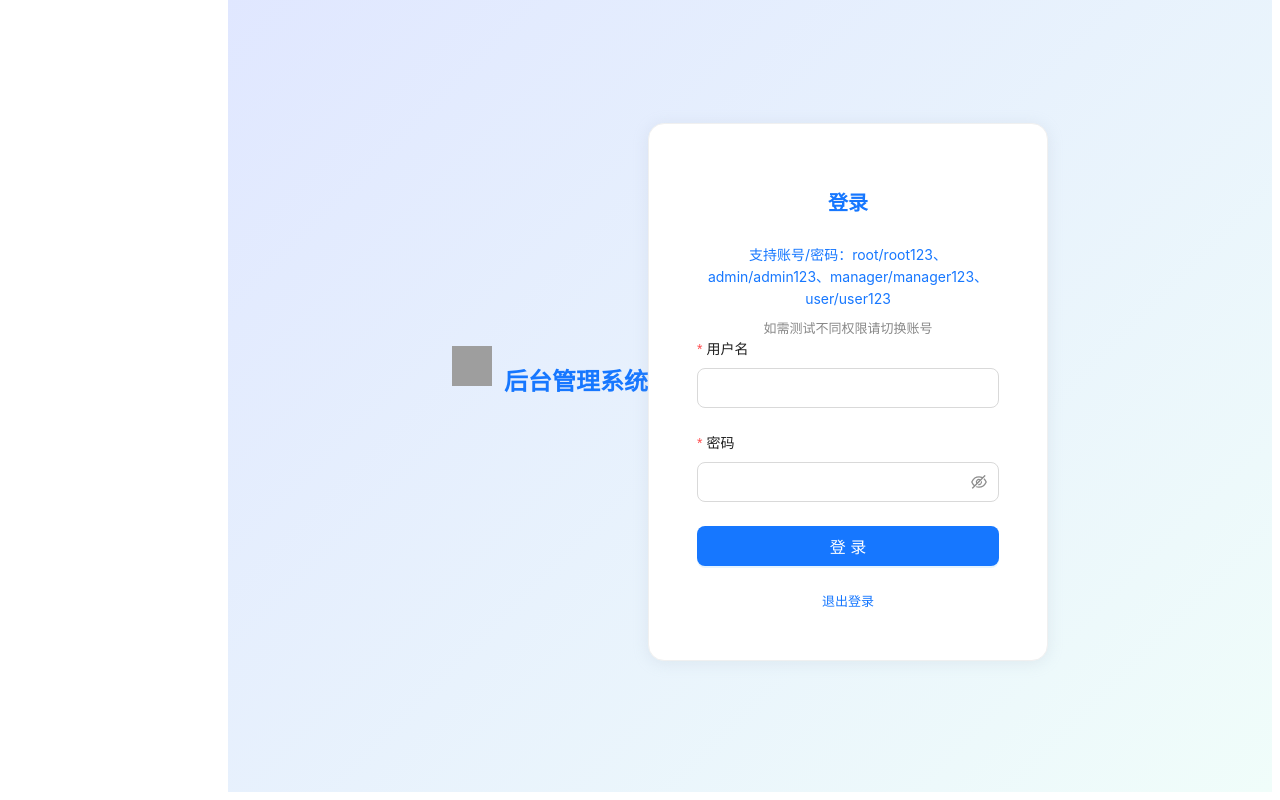
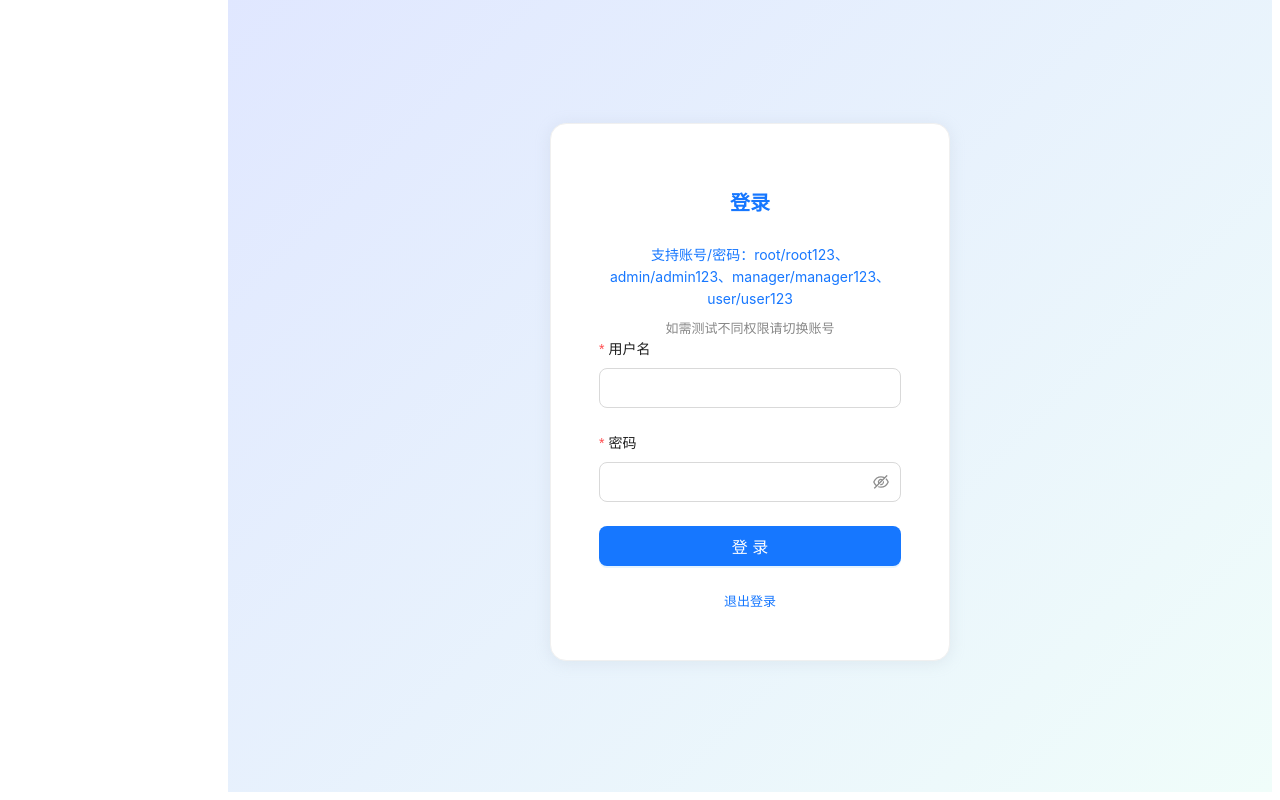
Before and after one commit to qiongqiongyuren/erp2.0, a Next.js app: page /admin/login in a window 1280 px wide. Shown: the part 816-1616 px from the top of the page. Built offline with nearby package versions, Linux system fonts and the light colour scheme; grey boxes are pictures that could not be loaded.

Commit message:
更新了功能 可以登陆了

```diff
--- a/app/admin/login/page.tsx
+++ b/app/admin/login/page.tsx
@@ -17,15 +17,17 @@ export default function AdminLogin() {
       });
       const data = await res.json();
       if (data.success) {
+        // 兼容 role 字段在 data.role 或 data.user.role
+        const role = data.role || (data.user && data.user.role) || "manager";
         message.success("登录成功");
         if (typeof window !== "undefined") {
           localStorage.setItem("erp_admin_login", "1");
-          localStorage.setItem("erp_admin_role", data.role || "manager");
+          localStorage.setItem("erp_admin_role", role);
         }
         // 动态跳转首页，超级管理员跳转 /admin/dashboard，admin跳转 /admin/products，manager跳转 /admin/orders
-        if (data.role === 'root') {
+        if (role === 'root') {
           router.replace("/admin/dashboard");
-        } else if (data.role === 'admin') {
+        } else if (role === 'admin') {
           router.replace("/admin/products");
         } else {
           router.replace("/admin/orders");
@@ -40,10 +42,7 @@ export default function AdminLogin() {
 
   return (
     <div style={{ minHeight: "100vh", display: "flex", alignItems: "center", justifyContent: "center", background: "linear-gradient(135deg,#e0e7ff 0%,#f0fdfa 100%)" }}>
-      <div style={{ display: "flex", justifyContent: "center", marginBottom: 24 }}>
-        <img src="logo.png" alt="logo" style={{ width: 40, height: 40, marginRight: 12 }} />
-        <h1 style={{ color: "#1677ff", fontSize: 24, fontWeight: 600 }}>后台管理系统</h1>
-      </div>
+
       <Card style={{ width: 400, boxShadow: "0 2px 16px #a0aec033", borderRadius: 16, padding: 24 }}>
         <h2 style={{ textAlign: "center", color: "#1677ff", marginBottom: 24, fontSize: 20 }}>登录</h2>
         <div style={{ color: '#1677ff', fontSize: 14, textAlign: 'center', marginBottom: 8 }}>
```
